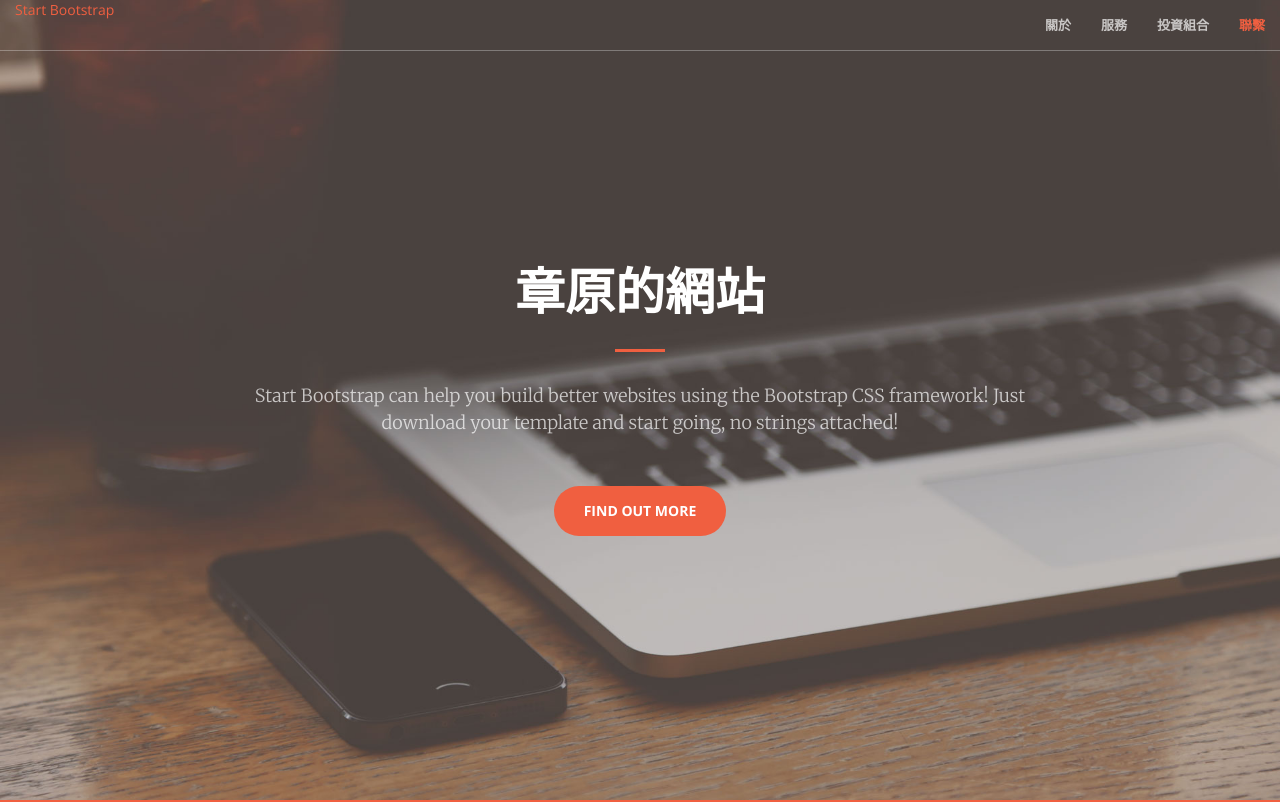
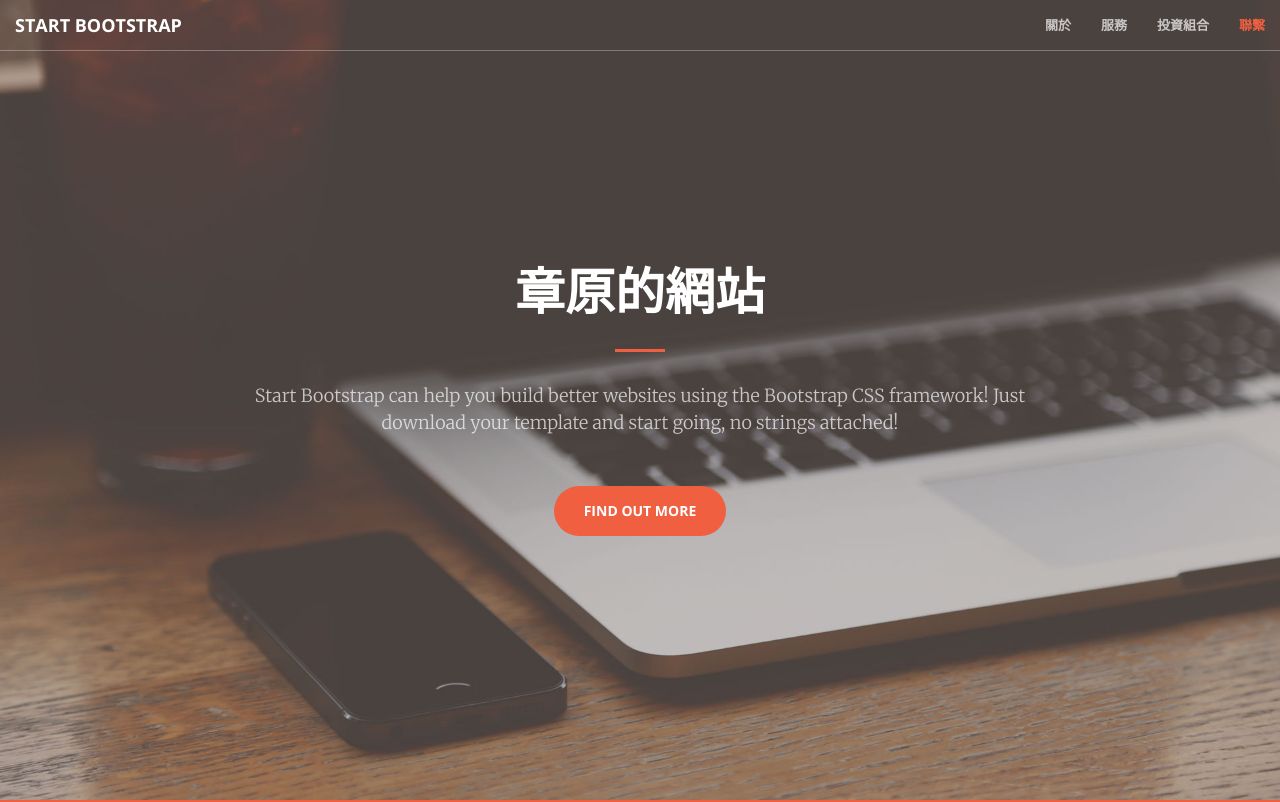
Before and after one commit to ab2620189/hhjh, a website: page creative/index.html in a window 1280 px wide. Shown: the top 802 px of the page. Drawn offline with nearby package versions, Linux system fonts and the light colour scheme.

Commit message:
09487487487487+

```diff
--- a/creative/index.html
+++ b/creative/index.html
@@ -9,7 +9,7 @@
     <meta name="description" content="">
     <meta name="author" content="">
 
-    <title>Creative - 章原的網頁 Theme</title>
+    <title>章原的網頁</title>
 
     <!-- Bootstrap Core CSS -->
     <link href="vendor/bootstrap/css/bootstrap.min.css" rel="stylesheet">
@@ -43,7 +43,7 @@
                 <button type="button" class="navbar-toggle collapsed" data-toggle="collapse" data-target="#bs-example-navbar-collapse-1">
                     <span class="sr-only">Toggle navigation</span> Menu <i class="fa fa-bars"></i>
                 </button>
-                <a class="章原的網站" href="#page-top">Start Bootstrap</a>
+                <a class="navbar-brand page-scroll" href="#page-top">Start Bootstrap</a>
             </div>
 
             <!-- Collect the nav links, forms, and other content for toggling -->
```
